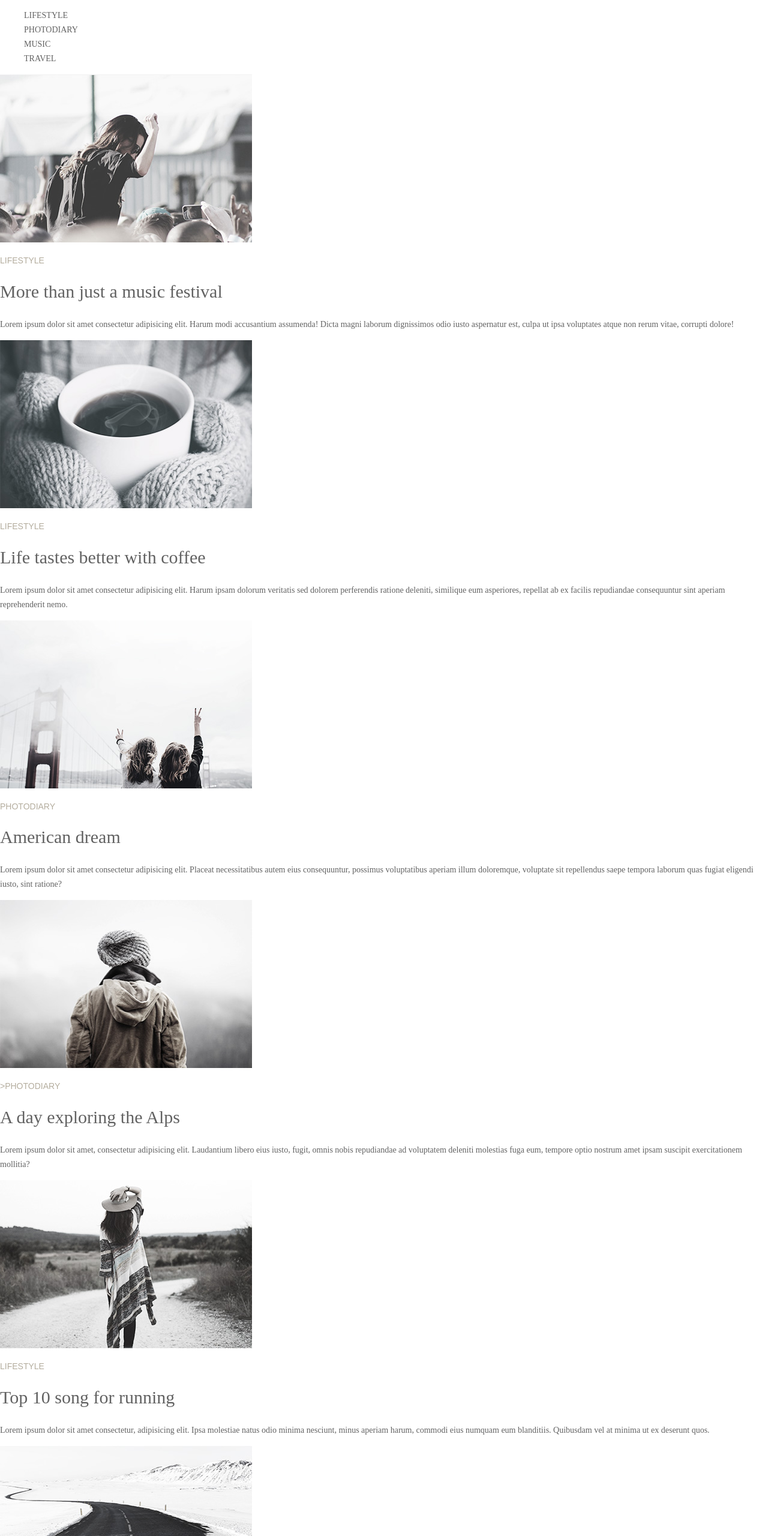
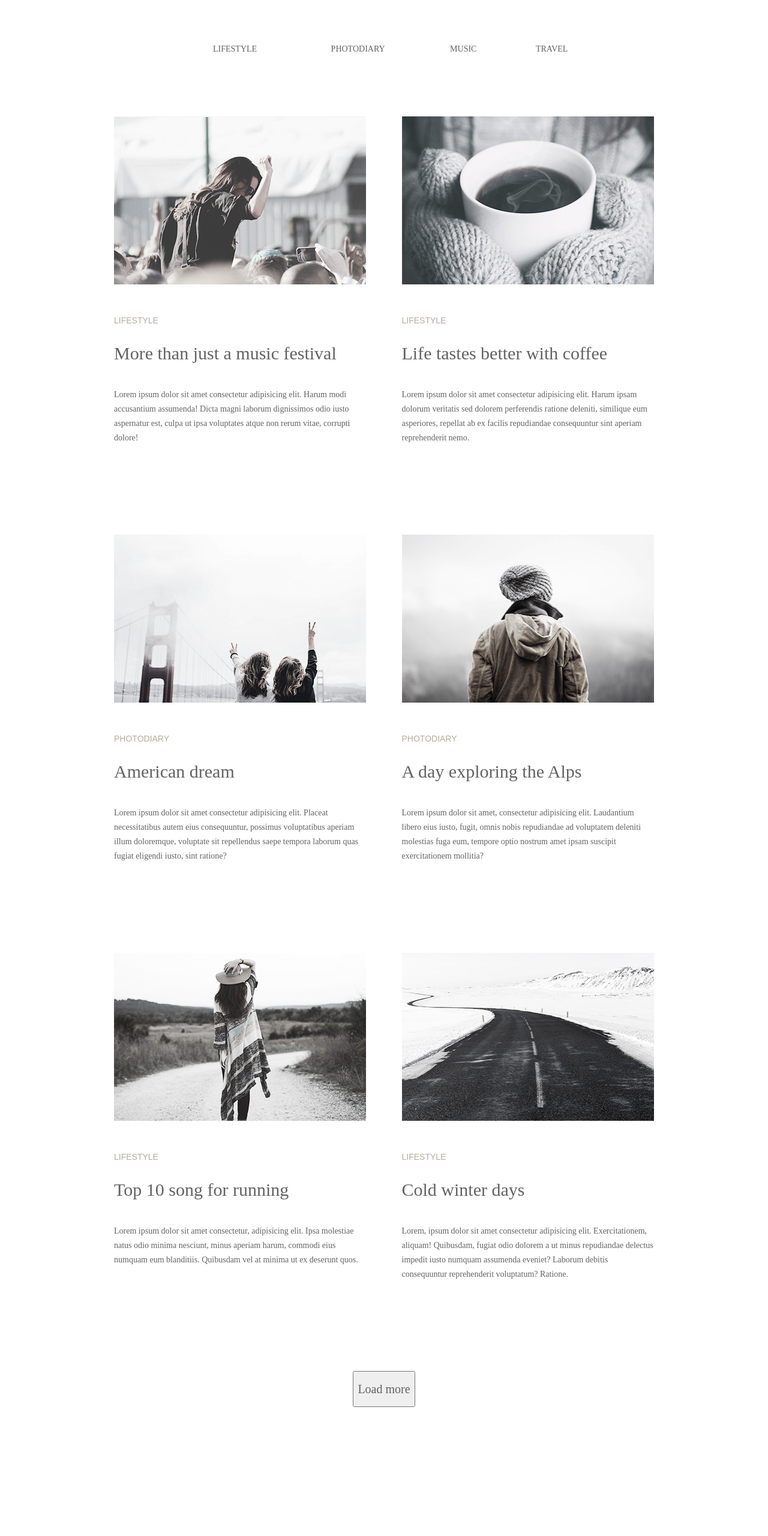
Before and after one commit to DmytroLysenko/Module_3, a plain HTML site: page index.html in a window 1280 px wide. Shown: the top 2560 px of the page at 60% size. After the commit the page ends 2345 px from the top, so only its background shows below. Drawn offline with Linux system fonts and the light colour scheme.

Commit message:
added box style

```diff
--- a/css/style.css
+++ b/css/style.css
@@ -1,23 +1,59 @@
+/* * {
+  outline: 1px solid red;
+} */
+
 body {
   font-family: "Playfair Display", serif;
   color: rgb(98, 98, 98);
   font-size: 14px;
   line-height: 24px;
+  width: 900px;
+  margin: auto;
 }
 
 .header__nav_list {
   list-style: none;
+
+  padding: 70px 0 100px 165px;
+  margin: auto;
+}
+
+.header__nav_item {
+  text-transform: uppercase;
+  line-height: 24px;
+
+  display: inline-block;
 }
 
 .header__nav a {
+  text-decoration: none;
   color: rgb(98, 98, 98);
-  text-decoration: none;
-  text-transform: uppercase;
-  line-height: 24px;
+  display: block;
+}
+
+.header__nav_item a:hover {
+  color: #03a9f4;
+}
+
+.header__nav_list li:nth-child(1) {
+  margin-right: 120px;
+}
+.header__nav_list li:nth-child(2) {
+  margin-right: 105px;
+}
+.header__nav_list li:nth-child(3) {
+  margin-right: 95px;
+}
+
+.section__article {
+  display: inline-block;
+  width: 420px;
+  vertical-align: top;
+  margin-bottom: 135px;
 }
 
 .section__article_name {
-  font-family: 'Ubuntu', sans-serif;
+  font-family: "Ubuntu", sans-serif;
   font-weight: 300;
   color: #b4ad9e;
   line-height: 17px;
@@ -29,8 +65,24 @@ body {
   font-weight: 400;
   line-height: 36px;
 }
+.section__article img {
+  margin-bottom: 30px;
+}
+.section__article .section__article_name {
+  margin-bottom: 28px;
+}
+.section__article .section__article_heading {
+  margin-bottom: 39px;
+}
 
+.section__article:nth-child(odd) {
+  margin-right: 56px;
+}
 .section__button {
   font-size: 20px;
   color: #626262;
+  display: block;
+  widows: 165px;
+  height: 60px;
+  margin: auto;
 }
--- a/index.html
+++ b/index.html
@@ -5,8 +5,8 @@
     <meta name="viewport" content="width=device-width, initial-scale=1.0" />
     <meta http-equiv="X-UA-Compatible" content="ie=edge" />
     <title>Document</title>
-    <link rel="stylesheet" href="css/normalize.css">
-    <link rel="stylesheet" href="css/style.css">
+    <link rel="stylesheet" href="css/normalize.css" />
+    <link rel="stylesheet" href="css/style.css" />
   </head>
   <body>
     <header class="header">
@@ -22,9 +22,16 @@
     <main>
       <section class="section">
         <article class="section__article">
-          <img src="img/fan_zone_1x.jpg" alt="fan zone" width="420" height="280" />
+          <img
+            src="img/fan_zone_1x.jpg"
+            alt="fan zone"
+            width="420"
+            height="280"
+          />
           <p class="section__article_name">lifestyle</p>
-          <h2 class="section__article_heading">More than just a music festival</h2>
+          <h2 class="section__article_heading">
+            More than just a music festival
+          </h2>
           <p>
             Lorem ipsum dolor sit amet consectetur adipisicing elit. Harum modi
             accusantium assumenda! Dicta magni laborum dignissimos odio iusto
@@ -33,9 +40,16 @@
           </p>
         </article>
         <article class="section__article">
-          <img src="img/hot_coffee_1x.jpg" alt="hot coffee" width="420" height="280" />
+          <img
+            src="img/hot_coffee_1x.jpg"
+            alt="hot coffee"
+            width="420"
+            height="280"
+          />
           <p class="section__article_name">lifestyle</p>
-          <h2 class="section__article_heading">Life tastes better with coffee</h2>
+          <h2 class="section__article_heading">
+            Life tastes better with coffee
+          </h2>
           <p>
             Lorem ipsum dolor sit amet consectetur adipisicing elit. Harum ipsam
             dolorum veritatis sed dolorem perferendis ratione deleniti,
@@ -44,7 +58,12 @@
           </p>
         </article>
         <article class="section__article">
-          <img src="img/victory_1x.jpg" alt="victory" width="420" height="280" />
+          <img
+            src="img/victory_1x.jpg"
+            alt="victory"
+            width="420"
+            height="280"
+          />
           <p class="section__article_name">photodiary</p>
           <h2 class="section__article_heading">American dream</h2>
           <p>
@@ -55,8 +74,13 @@
           </p>
         </article>
         <article class="section__article">
-          <img src="img/traveller_1x.jpg" alt="Traveller" width="420" height="280" />
-          <p class="section__article_name">>photodiary</p>
+          <img
+            src="img/traveller_1x.jpg"
+            alt="Traveller"
+            width="420"
+            height="280"
+          />
+          <p class="section__article_name">photodiary</p>
           <h2 class="section__article_heading">A day exploring the Alps</h2>
           <p>
             Lorem ipsum dolor sit amet, consectetur adipisicing elit. Laudantium
@@ -87,8 +111,8 @@
             Laborum debitis consequuntur reprehenderit voluptatum? Ratione.
           </p>
         </article>
-        <button class="section__button">Load more</button>
       </section>
+      <button class="section__button">Load more</button>
     </main>
   </body>
 </html>
```
